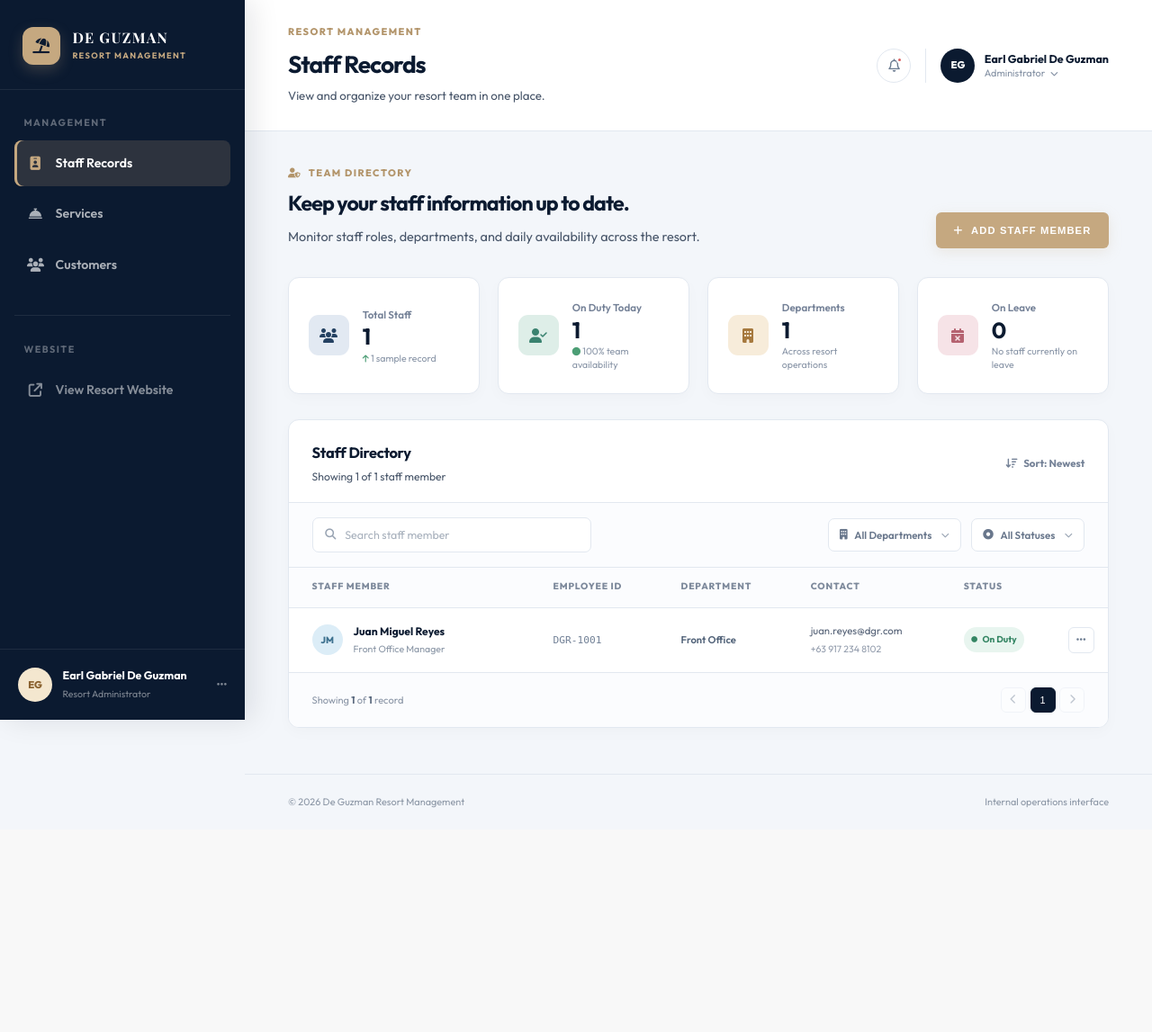
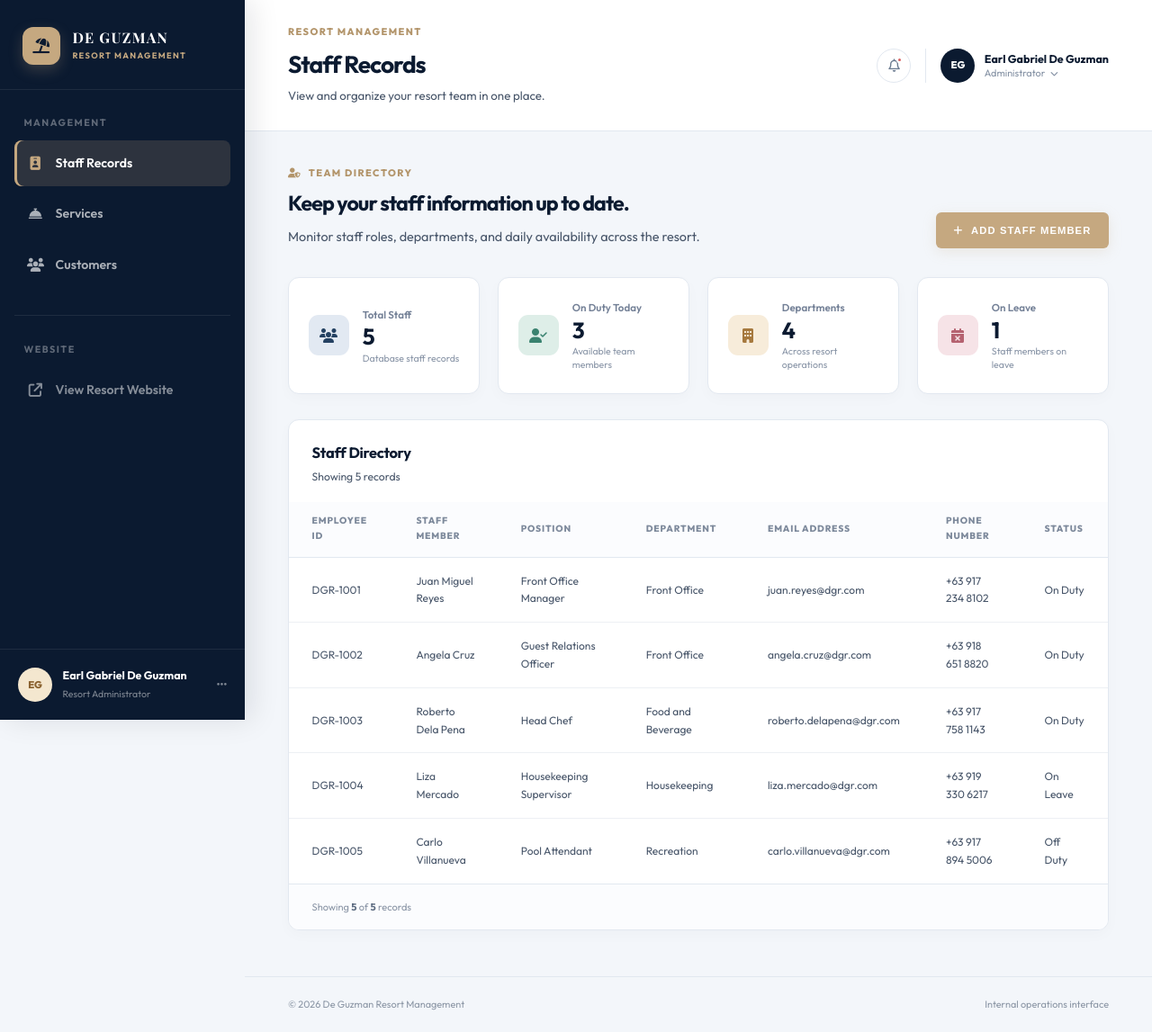
Before and after one commit to GabDeGuz/minisystem, a PHP site: page /admin/staff-records.php in a window 1280 px wide. Shown: the whole page at 90% size. Before the commit the page ends 898 px from the top, so only its background shows below. Run offline with PHP 8.4, Linux system fonts and the light colour scheme; data comes from the database, SQL or seed files in the repository; both versions use the stored data as it was after the commit; some web fonts are replaced.

Commit message:
2nd activity commit

```diff
--- a/Activity #1/admin/css/admin.css
+++ b/Activity #1/admin/css/admin.css
@@ -538,6 +538,12 @@
 
 .table-scroll { overflow-x: auto; }
 
+.records-empty {
+    padding: 2.5rem 1.6rem;
+    color: #8994a5;
+    text-align: center;
+}
+
 .records-table {
     width: 100%;
     min-width: 900px;
@@ -567,6 +573,13 @@
 .records-table tbody tr:hover { background: #fdfefe; }
 .records-table th:last-child,
 .records-table td:last-child { width: 54px; padding-left: 0.6rem; padding-right: 0.8rem; }
+
+.records-table-generic th:last-child,
+.records-table-generic td:last-child {
+    width: auto;
+    padding-left: 1.6rem;
+    padding-right: 1.6rem;
+}
 
 .person-cell {
     display: flex;
--- /dev/null
+++ b/Activity #1/admin/includes/record-renderer.php
@@ -0,0 +1,66 @@
+<?php
+
+declare(strict_types=1);
+
+/**
+ * Display records for any entity using column keys and labels supplied by the page.
+ *
+ * @param string                           $entityName Singular entity name.
+ * @param array<string, string>            $columns    Record key => table heading.
+ * @param array<int, array<string, mixed>> $records    Associative record rows.
+ */
+function renderRecords(string $entityName, array $columns, array $records): void
+{
+    $recordCount = count($records);
+    ?>
+    <section class="data-panel">
+        <div class="panel-heading">
+            <div>
+                <h2><?php echo htmlspecialchars($entityName, ENT_QUOTES, 'UTF-8'); ?> Directory</h2>
+                <p>
+                    Showing <?php echo $recordCount; ?>
+                    <?php echo $recordCount === 1 ? 'record' : 'records'; ?>
+                </p>
+            </div>
+        </div>
+
+        <?php if ($recordCount === 0): ?>
+            <p class="records-empty">No records are currently available.</p>
+        <?php else: ?>
+            <div class="table-scroll">
+                <table class="records-table records-table-generic">
+                    <thead>
+                        <tr>
+                            <?php foreach ($columns as $label): ?>
+                                <th scope="col"><?php echo htmlspecialchars($label, ENT_QUOTES, 'UTF-8'); ?></th>
+                            <?php endforeach; ?>
+                        </tr>
+                    </thead>
+                    <tbody>
+                        <?php foreach ($records as $record): ?>
+                            <tr>
+                                <?php foreach ($columns as $key => $label): ?>
+                                    <td>
+                                        <?php
+                                        $value = $record[$key] ?? '';
+                                        echo htmlspecialchars((string) $value, ENT_QUOTES, 'UTF-8');
+                                        ?>
+                                    </td>
+                                <?php endforeach; ?>
+                            </tr>
+                        <?php endforeach; ?>
+                    </tbody>
+                </table>
+            </div>
+        <?php endif; ?>
+
+        <div class="table-footer">
+            <p>
+                Showing <strong><?php echo $recordCount; ?></strong>
+                of <strong><?php echo $recordCount; ?></strong>
+                <?php echo $recordCount === 1 ? 'record' : 'records'; ?>
+            </p>
+        </div>
+    </section>
+    <?php
+}
--- a/Activity #1/admin/staff-records.php
+++ b/Activity #1/admin/staff-records.php
@@ -1,8 +1,45 @@
 <?php
+
+declare(strict_types=1);
+
 $page_title = 'Staff Records';
 $page_heading = 'Staff Records';
 $page_description = 'View and organize your resort team in one place.';
 $active_page = 'staff';
+
+require_once __DIR__ . '/../config/database.php';
+require_once __DIR__ . '/includes/record-renderer.php';
+
+$staffColumns = [
+    'employee_id' => 'Employee ID',
+    'name' => 'Staff Member',
+    'position' => 'Position',
+    'department' => 'Department',
+    'email' => 'Email Address',
+    'phone' => 'Phone Number',
+    'status' => 'Status',
+];
+
+$staffRecords = $pdo->query(
+    'SELECT employee_id, name, position, department, email, phone, status
+     FROM staff
+     ORDER BY employee_id'
+)->fetchAll();
+
+$staffSummary = $pdo->query(
+    "SELECT
+        COUNT(*) AS total_staff,
+        SUM(status = 'On Duty') AS on_duty_staff,
+        COUNT(DISTINCT department) AS department_count,
+        SUM(status = 'On Leave') AS on_leave_staff
+     FROM staff"
+)->fetch();
+
+$totalStaff = (int) $staffSummary['total_staff'];
+$onDutyStaff = (int) $staffSummary['on_duty_staff'];
+$departmentCount = (int) $staffSummary['department_count'];
+$onLeaveStaff = (int) $staffSummary['on_leave_staff'];
+
 include __DIR__ . '/includes/admin-head.php';
 ?>
 
@@ -20,75 +57,22 @@ include __DIR__ . '/includes/admin-head.php';
 <section class="stats-grid" aria-label="Staff summary">
     <article class="stat-card">
         <div class="stat-icon stat-icon-primary"><i class="fa-solid fa-users"></i></div>
-        <div><span>Total Staff</span><strong>1</strong><small><i class="fa-solid fa-arrow-up"></i> 1 sample record</small></div>
+        <div><span>Total Staff</span><strong><?php echo $totalStaff; ?></strong><small>Database staff records</small></div>
     </article>
     <article class="stat-card">
         <div class="stat-icon stat-icon-success"><i class="fa-solid fa-user-check"></i></div>
-        <div><span>On Duty Today</span><strong>1</strong><small><i class="fa-solid fa-circle"></i> 100% team availability</small></div>
+        <div><span>On Duty Today</span><strong><?php echo $onDutyStaff; ?></strong><small>Available team members</small></div>
     </article>
     <article class="stat-card">
         <div class="stat-icon stat-icon-gold"><i class="fa-solid fa-building"></i></div>
-        <div><span>Departments</span><strong>1</strong><small>Across resort operations</small></div>
+        <div><span>Departments</span><strong><?php echo $departmentCount; ?></strong><small>Across resort operations</small></div>
     </article>
     <article class="stat-card">
         <div class="stat-icon stat-icon-rose"><i class="fa-solid fa-calendar-xmark"></i></div>
-        <div><span>On Leave</span><strong>0</strong><small>No staff currently on leave</small></div>
+        <div><span>On Leave</span><strong><?php echo $onLeaveStaff; ?></strong><small>Staff members on leave</small></div>
     </article>
 </section>
 
-<section class="data-panel">
-    <div class="panel-heading">
-        <div>
-            <h2>Staff Directory</h2>
-            <p>Showing 1 of 1 staff member</p>
-        </div>
-        <button type="button" class="text-button"><i class="fa-solid fa-arrow-down-wide-short"></i> Sort: Newest</button>
-    </div>
-
-    <div class="record-toolbar">
-        <label class="search-field">
-            <i class="fa-solid fa-magnifying-glass"></i>
-            <input type="search" placeholder="Search staff member" aria-label="Search staff member">
-        </label>
-        <div class="toolbar-filters">
-            <button type="button" class="filter-button"><i class="fa-solid fa-building"></i> All Departments <i class="fa-solid fa-chevron-down"></i></button>
-            <button type="button" class="filter-button"><i class="fa-solid fa-circle-dot"></i> All Statuses <i class="fa-solid fa-chevron-down"></i></button>
-        </div>
-    </div>
-
-    <div class="table-scroll">
-        <table class="records-table">
-            <thead>
-                <tr>
-                    <th>Staff Member</th>
-                    <th>Employee ID</th>
-                    <th>Department</th>
-                    <th>Contact</th>
-                    <th>Status</th>
-                    <th><span class="sr-only">Actions</span></th>
-                </tr>
-            </thead>
-            <tbody>
-                <tr>
-                    <td><div class="person-cell"><span class="avatar avatar-sky">JM</span><div><strong>Juan Miguel Reyes</strong><span>Front Office Manager</span></div></div></td>
-                    <td><span class="record-id">DGR-1001</span></td>
-                    <td><span class="department-tag">Front Office</span></td>
-                    <td><div class="contact-cell"><span>juan.reyes@dgr.com</span><span>+63 917 234 8102</span></div></td>
-                    <td><span class="status-badge status-active"><i class="fa-solid fa-circle"></i> On Duty</span></td>
-                    <td><button type="button" class="row-action" aria-label="View Juan Miguel Reyes"><i class="fa-solid fa-ellipsis"></i></button></td>
-                </tr>
-            </tbody>
-        </table>
-    </div>
-
-    <div class="table-footer">
-        <p>Showing <strong>1</strong> of <strong>1</strong> record</p>
-        <nav class="pagination" aria-label="Staff records pages">
-            <button type="button" class="pagination-button" aria-label="Previous page" disabled><i class="fa-solid fa-chevron-left"></i></button>
-            <button type="button" class="pagination-button active" aria-current="page">1</button>
-            <button type="button" class="pagination-button" aria-label="Next page" disabled><i class="fa-solid fa-chevron-right"></i></button>
-        </nav>
-    </div>
-</section>
+<?php renderRecords('Staff', $staffColumns, $staffRecords); ?>
 
 <?php include __DIR__ . '/includes/admin-footer.php'; ?>
--- /dev/null
+++ b/Activity #1/config/database.php
@@ -0,0 +1,33 @@
+<?php
+
+declare(strict_types=1);
+
+$databaseHost = getenv('DB_HOST') ?: 'localhost';
+$databasePort = getenv('DB_PORT') ?: '3306';
+$databaseName = getenv('DB_NAME') ?: 'de_guzman_resort';
+$databaseUser = getenv('DB_USER') ?: 'resort_app';
+$databasePassword = getenv('DB_PASSWORD') ?: 'ResortLocal2026!';
+
+$dataSourceName = sprintf(
+    'mysql:host=%s;port=%s;dbname=%s;charset=utf8mb4',
+    $databaseHost,
+    $databasePort,
+    $databaseName
+);
+
+try {
+    $pdo = new PDO(
+        $dataSourceName,
+        $databaseUser,
+        $databasePassword,
+        [
+            PDO::ATTR_ERRMODE => PDO::ERRMODE_EXCEPTION,
+            PDO::ATTR_DEFAULT_FETCH_MODE => PDO::FETCH_ASSOC,
+            PDO::ATTR_EMULATE_PREPARES => false,
+        ]
+    );
+} catch (PDOException $exception) {
+    error_log($exception->getMessage());
+    http_response_code(500);
+    exit('Database connection failed. Run database/de_guzman_resort.sql in MySQL Workbench first.');
+}
```
Also changed, not shown: Activity #1/admin/customers.php (+57 -27 lines), Activity #1/admin/services.php (+59 -29 lines), Activity #1/database/de_guzman_resort.sql (added, +75 -0 lines).
